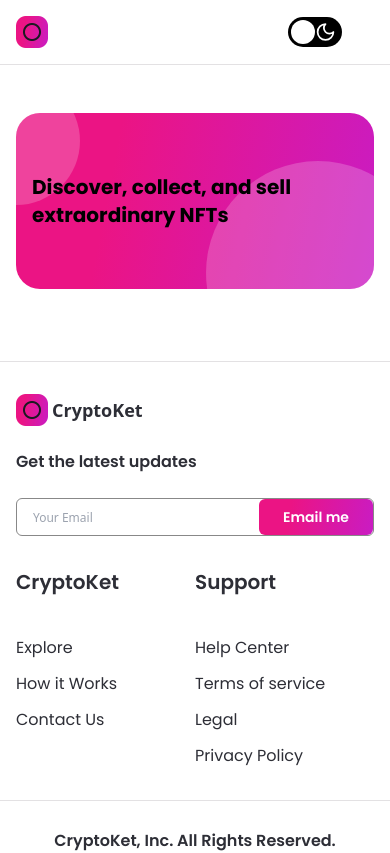
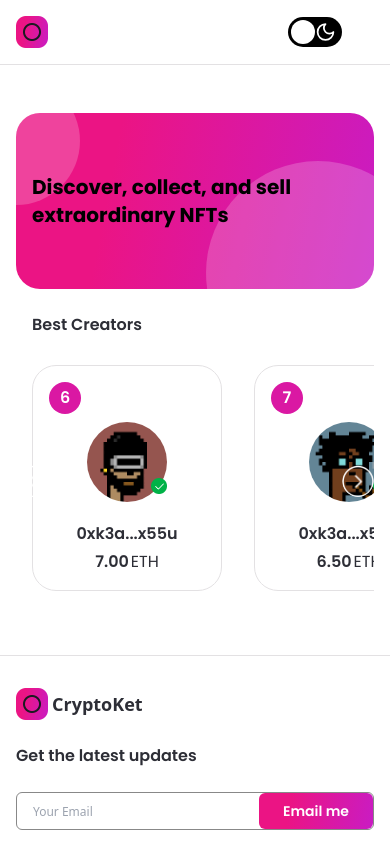
Before and after one commit to plateau11/NFT, a Next.js app: page / in a window 390 px wide. Shown: the top 853 px of the page. Built offline with nearby package versions, Linux system fonts and the light colour scheme.

Commit message:
top creators section

```diff
--- a/app/page.tsx
+++ b/app/page.tsx
@@ -1,4 +1,5 @@
 import Banner from "@/components/banner/Banner";
+import TopSellers from "@/components/topSellers/TopSellers";
 
 export default function Home() {
   return (
@@ -9,6 +10,12 @@ export default function Home() {
           childStyles="md:text-4xl sm:text-2xl xs:text-xl text-left"
           parentStyles="justify-start mb-6 h-72 sm:h-60 p-12 xs:p-4 xs:h-44 rounded-3xl"
         />
+        <div>
+          <h1 className="font-poppins dark:text-white text-nft-black-1 text-2xl minlg:text-4xl font-semibold ml-4 xs:ml-0">
+            Best Creators
+          </h1>
+          <TopSellers />
+        </div>
       </div>
     </div>
   );
--- /dev/null
+++ b/components/topSellers/CreatorCard.tsx
@@ -0,0 +1,49 @@
+import React from "react";
+import Image from "next/image";
+
+const CreatorCard = ({
+  rank,
+  creatorImage,
+  creatorName,
+  creatorEths,
+}: {
+  rank: number;
+  creatorImage: string;
+  creatorName: string;
+  creatorEths: number;
+}) => {
+  return (
+    <div className="min-w-190 minlg:min-w-240 dark:bg-nft-black-3 bg-white border dark:border-nft-black-3 border-nft-gray-1 rounded-3xl p-4 flex flex-col m-4">
+      <div className="w-8 h-8 minlg:w-10 minlg:h-10 bg-nft-red-violet flexCenter rounded-full">
+        <p className="font-poppins text-white font-semibold text-base minlg:text-lg">
+          {rank}
+        </p>
+      </div>
+      <div className="my-2 flex justify-center">
+        <div className="relative w-20 h-20 minlg:w-28 minlg:h-28">
+          <Image
+            alt={creatorName}
+            src={creatorImage}
+            fill
+            sizes={"100%"}
+            className="rounded-full"
+          />
+          <div className="absolute w-4 h-4 minlg:w-7 minlg:h-7 bottom-2 -right-0">
+            <Image src="/assets/tick.png" alt="tick" fill sizes={"100%"} />
+          </div>
+        </div>
+      </div>
+      <div className="mt-3 minlg:mt-7 text-center flexCenter flex-col">
+        <p className="font-poppins dark:text-white text-nft-black-1 font-semibold text-base">
+          {creatorName}
+        </p>
+        <p className="mt-1 font-poppins dark:text-white text-nft-black-1 font-semibold text-base">
+          {creatorEths.toFixed(2)}
+          <span className="font-normal ml-0.5">ETH</span>
+        </p>
+      </div>
+    </div>
+  );
+};
+
+export default CreatorCard;
--- /dev/null
+++ b/components/topSellers/TopSellers.tsx
@@ -0,0 +1,96 @@
+"use client";
+import React, { useEffect, useState } from "react";
+import CreatorCard from "./CreatorCard";
+import { makeId } from "@/utils/makeId";
+import Image from "next/image";
+import { useTheme } from "next-themes";
+const TopSellers = () => {
+  const parentRef = React.useRef<HTMLDivElement>(null);
+  const scrollRef = React.useRef<HTMLDivElement>(null);
+  const [hideButtons, setHideButtons] = useState(false);
+  const { theme } = useTheme();
+  const [id, setId] = useState("");
+
+  useEffect(() => {
+    setId(`0x${makeId(3)}...${makeId(4)}`);
+  }, []);
+
+  const handleScroll = (direction: string) => {
+    const { current } = scrollRef;
+    const scrollAmmount = window.innerWidth > 1800 ? 270 : 210;
+    if (direction === "left") {
+      current!.scrollLeft -= scrollAmmount;
+    } else {
+      current!.scrollLeft += scrollAmmount;
+    }
+  };
+
+  const isScrollable = () => {
+    const { current } = scrollRef;
+    const { current: parent } = parentRef;
+    if (current!.scrollWidth >= parent!.offsetWidth) {
+      setHideButtons(false);
+    } else {
+      setHideButtons(true);
+    }
+  };
+  useEffect(() => {
+    isScrollable();
+    window.addEventListener("resize", isScrollable);
+    return () => {
+      window.removeEventListener("resize", isScrollable);
+    };
+  });
+  return (
+    <div className="relative flex-1 max-w-full flex mt-3" ref={parentRef}>
+      <div
+        className="flex flex-row w-max overflow-x-scroll no-scrollbar select-none"
+        ref={scrollRef}
+      >
+        {[6, 7, 8, 9, 10].map((i) => (
+          <CreatorCard
+            key={`creator-${i}`}
+            rank={i}
+            creatorImage={`/assets/creator${i}.png`}
+            creatorName={id}
+            creatorEths={10 - i * 0.5}
+          />
+        ))}
+        {!hideButtons && (
+          <>
+            <div
+              onClick={() => handleScroll("left")}
+              className="absolute w-8 h-8 minlg:w-12 minlg:h-12 top-45 cursor-pointer left-0"
+            >
+              <Image
+                src="/assets/left.png"
+                fill
+                sizes={"100%"}
+                alt="left_arrow"
+                className={` ${
+                  theme === "light" && "filter invert"
+                } rounded-full `}
+              />
+            </div>{" "}
+            <div
+              onClick={() => handleScroll("right")}
+              className="absolute w-8 h-8 minlg:w-12 minlg:h-12 top-45 cursor-pointer right-0"
+            >
+              <Image
+                src="/assets/right.png"
+                fill
+                sizes={"100%"}
+                alt="right_arrow"
+                className={` ${
+                  theme === "light" && "filter invert"
+                } rounded-full `}
+              />
+            </div>
+          </>
+        )}
+      </div>
+    </div>
+  );
+};
+
+export default TopSellers;
--- /dev/null
+++ b/utils/makeId.js
@@ -0,0 +1,10 @@
+export const makeId = (length) => {
+  let result = "";
+  const characters = "abcdefghijklmnopqrstuvwxyz0123456789";
+  const charactersLength = characters.length;
+
+  for (let i = 0; i < length; i++) {
+    result += characters.charAt(Math.floor(Math.random() * charactersLength));
+  }
+  return result;
+};
```
Also changed, not shown: public/assets/creator10.png (renamed from public/assets/creator10.jpg).
